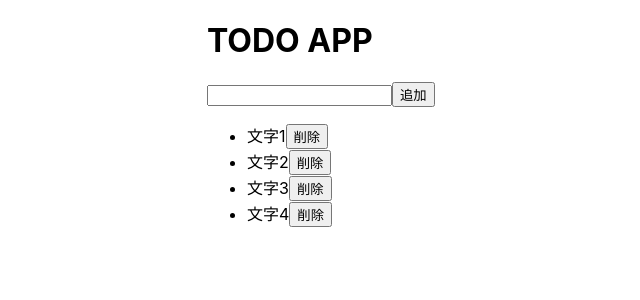
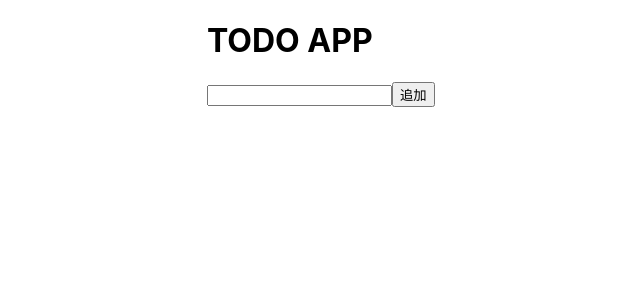
Before and after one commit to omikana/react, a React (Create React App) app: page / in a window 1280 px wide. Shown: the top 300 px of the page, without its empty margins (193-833 px from the left). Built offline with nearby package versions, Linux system fonts and the light colour scheme.

Commit message:
uuid追加

```diff
--- a/package.json
+++ b/package.json
@@ -14,6 +14,7 @@
     "react-dom": "^17.0.2",
     "react-scripts": "4.0.3",
     "typescript": "^4.4.3",
+    "uuid": "^8.3.2",
     "web-vitals": "^1.1.2"
   },
   "scripts": {
@@ -41,6 +42,7 @@
     ]
   },
   "devDependencies": {
+    "@types/uuid": "^8.3.1",
     "prettier": "^2.4.1"
   }
 }
--- a/src/App.tsx
+++ b/src/App.tsx
@@ -1,85 +1,54 @@
-import React, { useState } from "react";
-import { isTemplateExpression } from "typescript";
 
+import { useState } from 'react'
 
+import {v4} from 'uuid';
 
 
 function App() {
-  const [inputText,setInputText] =useState('')
-  const [todoList,setTodoList] = useState(
-    [
+  const [inputText, setInputText] = useState('')
+  const [todoList, setTodoList] = useState<
   {
-        todo: '文字1',
-      },
-      {
-        todo: '文字2',
-      },
-      {
-        todo: '文字3',
-      },
-      {
-        todo: '文字4',
-      },
-    ]
-  )
+    uuid: string
+    todo: string
+  }[]
+  >([])
 
-
-  const onDelete =(todo:string)=>{
+  //削除するメソッド
+  const onDelete = (uuid: string) => {
     setTodoList((prevState) => {
-      return prevState.filter((n)=> (n.todo !== todo))
+      return prevState.filter((n) => n.uuid !== uuid)
     })
   }
 
-  return<>
+  const onAdd = () => {
+    setTodoList((prevState) => [...prevState, { uuid: v4(), todo: inputText }])
+  }
+
+  return (
     <div style={{ width: '30rem', margin: '0 auto' }}>
       <h1>TODO APP</h1>
-    <input type="text" name={'todo'} onChange={(e)=>{
-      setInputText(e.target.value)
-    }} />
-    <button
-      onClick={() => {
-        setTodoList((prevState) => {
-        return [...prevState,{todo:inputText}]
-        })
-      }}
-    >
-      追加
-      </button>
-    <p>{inputText}</p>
+      <input
+        type="text"
+        name={'todo'}
+        onChange={(e) => setInputText(e.target.value)}
+      />
+      <button onClick={onAdd}>追加</button>
       <div>
         <ul>
-          {todoList.map((item:{todo:string},index)=>{
-            return(
+          {todoList.map((item, index) => {
+            return (
               <li key={`todo_${index}`}>
                 {item.todo}
-                <button type={'button'} onClick={()=>onDelete(item.todo)}>削除</button>
+                <button type={'button'} onClick={() => onDelete(item.uuid)}>
+                  削除
+                </button>
               </li>
             )
           })}
         </ul>
       </div>
     </div>
-  </>
+  )
 }
 
-export default App;
-
-
-
-
-
-
-// function App(){
-//   const test =[] as {todo:string}[]
-//   list.forEach((item:{todo:string})=>{
-//     test.push({
-//       todo: item.todo + 'hoge',
-//     })
-//   })
-// }
-
-// const test2 =list.map((item:{todo:string})=>{
-//   return{
-//     todo:item.todo +'hoge',
-//   }
-// })
+export default App
```
Also changed, not shown: 1 other file (tests, documents, lock files or other folders). Lines whose indentation alone changed are shown as unchanged.
